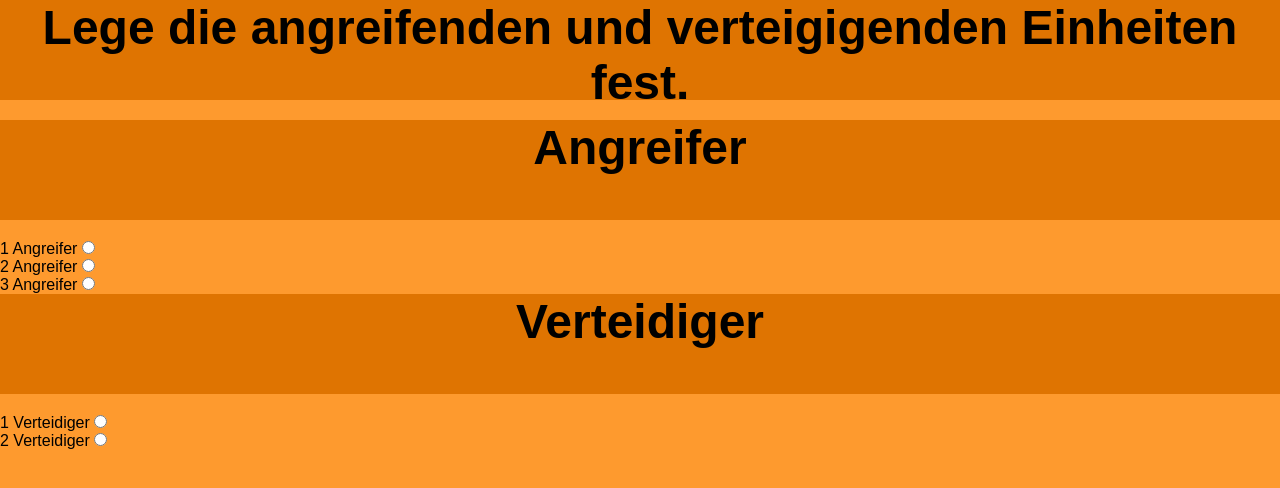
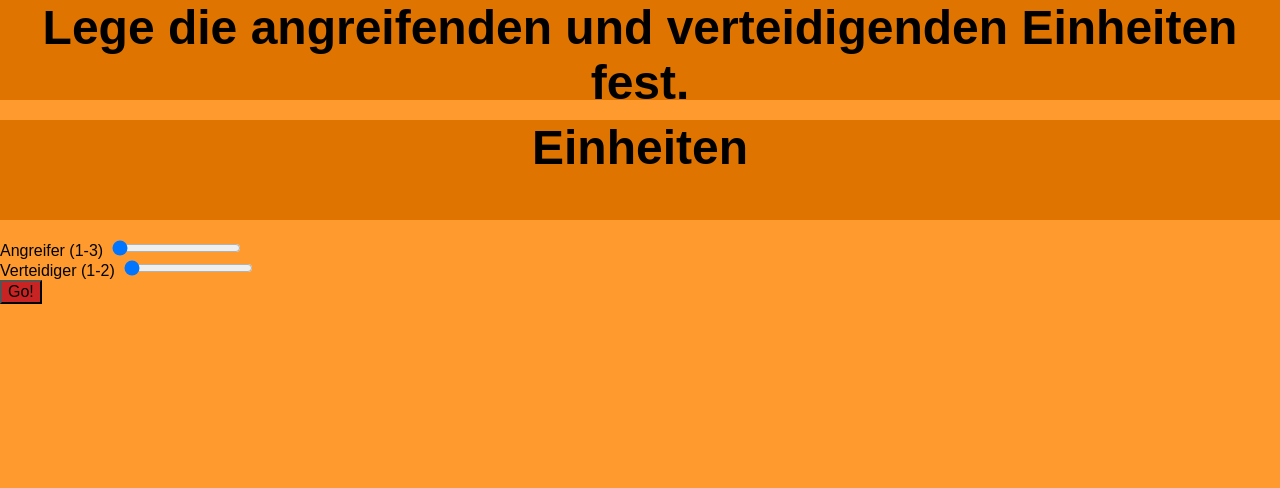
Before and after one commit to c000m/DiceThrow, a website: page DiceThrow/public_html/RisikoDiceRoll.html in a window 1280 px wide. Drawn offline with Linux system fonts and the light colour scheme.

Commit message:
Logik für Risiko Wüfeln teilweise umgesetzt. Formular umgesetzt

```diff
--- a/DiceThrow/public_html/RisikoDiceRoll.html
+++ b/DiceThrow/public_html/RisikoDiceRoll.html
@@ -16,34 +16,24 @@ Click nbfs://nbhost/SystemFileSystem/Templates/ClientSide/html.html to edit this
     </head>
     <body>
         <div>
-            <header>Lege die angreifenden und verteigigenden Einheiten fest.</header>
-            <form action="#">
-                <header id="unitForm"> Angreifer </header>
+            <header>Lege die angreifenden und verteidigenden Einheiten fest.</header>
+            <form name="unitsInput" action="#">
+                <header id="unitForm"> Einheiten </header>
                 <div>
-                    <label for="attackerUnits_1">1 Angreifer</label>
-                    <input type="radio" id="attackerUnits_2" name="attackerUnits" value="1" />
-                </div>
-                <div>
-                <label for="attackerUnits_2">2 Angreifer</label>
-                <input type="radio" id="attackerUnits_2" name="attackerUnits" value="2" />
+                    <label for="attackerUnits">Angreifer (1-3)&nbsp;</label>
+                    <input type="range" id="attackerUnits" name="attackerUnits" value="1" min="1" max="3" />
                 </div>
 
                 <div>
-                    <label for="attackerUnits_3">3 Angreifer</label>
-                <input type="radio" id="attackerUnits_3" name="attackerUnits" value="3" />
-                </div>
-                <header id="unitForm"> Verteidiger </header>
-                <div>
-                    <label for="attackerUnits_1">1 Verteidiger</label>
-                    <input type="radio" id="defenderUnits_2" name="defenderUnits" value="1" />
+                    <label for="defenderUnits">Verteidiger (1-2)&nbsp</label>
+                    <input type="range" id="defenderUnits" name="defenderUnits" value="1" min="1" max="2" />
                 </div>
                 <div>
-                <label for="attackerUnits_2">2 Verteidiger</label>
-                <input type="radio" id="defenderUnits_2" name="defenderUnits" value="2" />
+                    <button id="go" onclick="processUnitsInput(this)">Go!</button>
                 </div>
             </form>
         </div>
-
+        <div id="output"></div>
 
         <!-- Würfel Angreifer bestimmen -->
         <!-- Würfel verteidiger bestimmen -->
--- a/DiceThrow/public_html/js/main.js
+++ b/DiceThrow/public_html/js/main.js
@@ -11,3 +11,37 @@ function writeResult (max){
   var element = document.getElementById("result");
   element.innerHTML = "Zahl: "+result;
 }
+
+/*
+ * Formular Einheiten auswerten und verarbeiten
+ */
+function processUnitsInput (form){
+    let output = document.getElementById('output');
+    let attackerUnits = null;
+    attackerUnits = document.getElementById("attackerUnits");
+
+    let defenderUnits = null;
+    defenderUnits = document.getElementById("defenderUnits");
+
+
+    //null check on form
+    if (!form || !attackerUnits || !defenderUnits) {
+        output.innerHTML = "form is not vailid";
+        return;
+    }
+
+    //roll dice for attacker
+    let diceAttacker = attackerUnits.value;
+    const attackerResults = [diceAttacker];
+
+    for (let i = 0; i < attackerResults.length; i++ ){
+        attackerResults [i] = rollDice (6);
+    }
+    //todo sortieren
+
+   //todo defender
+    let diceDefender = defenderUnits.value;
+    output.innerHTML = "Angreifer: "+attackerUnits.value+"</br>"+"Verteidiger: "+defenderUnits.value;
+
+    //todo würfe vergleichen und ergebnis bestimmen
+}
```
